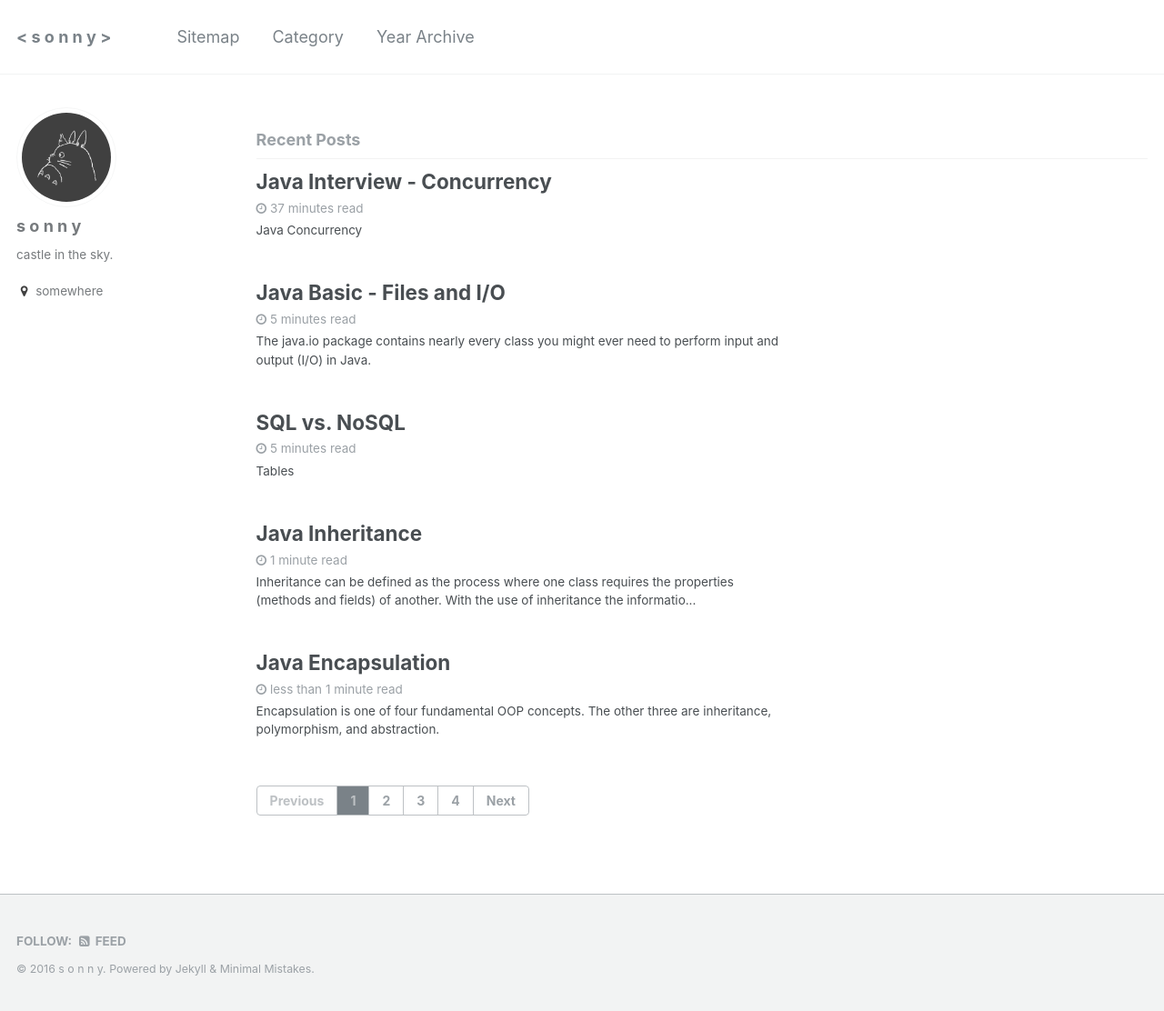
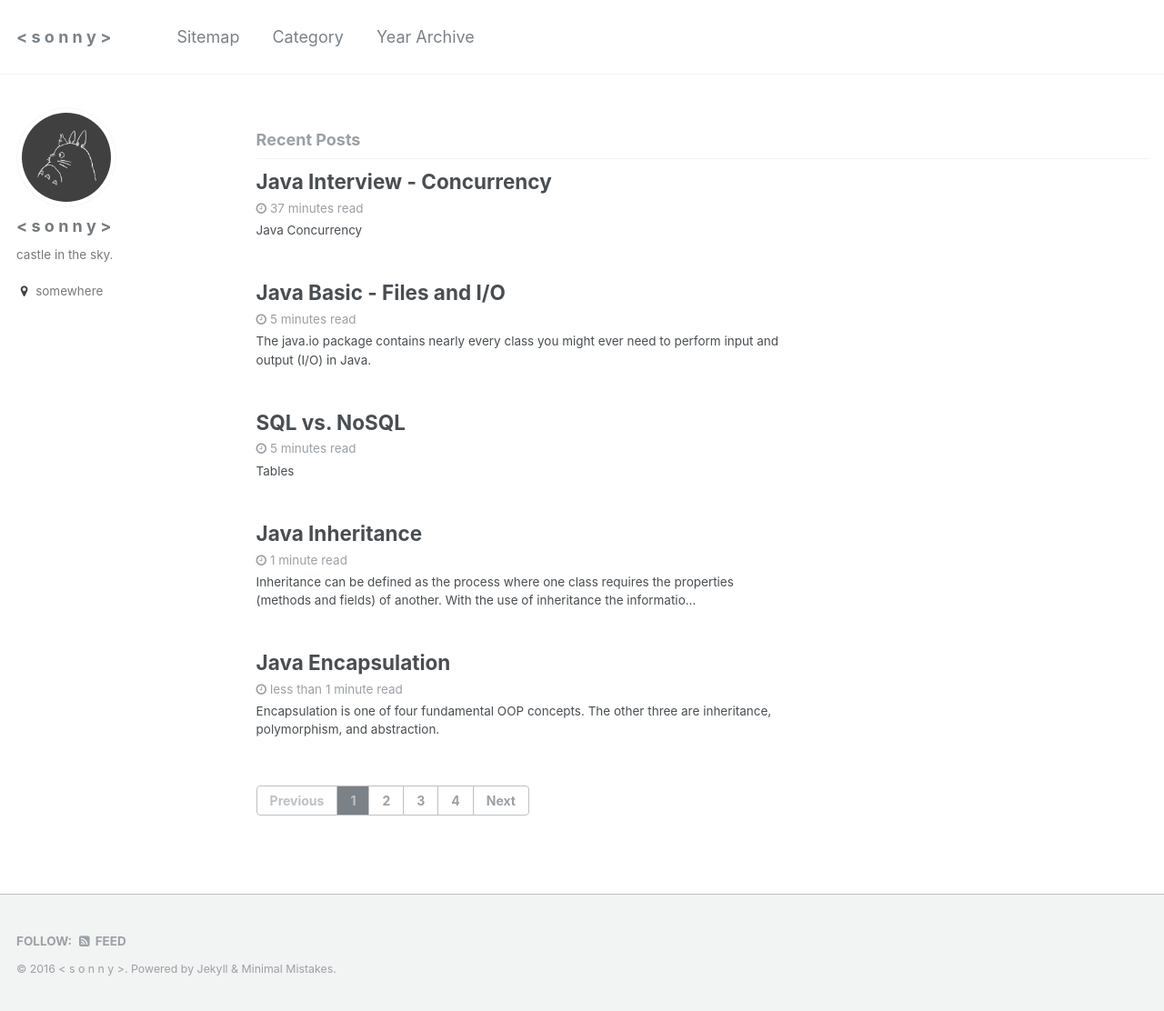
Before and after one commit to sonnyit/java, a Jekyll site: the page built from index.html, in a window 1280 px wide. Shown: the whole page at 91% size. Built offline with Jekyll 4.4.1, drawn with Linux system fonts in a browser that asks for light colours; the list of posts is cut into pages by our own code; part of the change alters nothing that is shown.

Commit message:
update anchors

```diff
--- a/_config.yml
+++ b/_config.yml
@@ -9,7 +9,7 @@
 locale                   : "en-US"
 title                    : "&lt; s o n n y &gt;"
 title_separator          : "-"
-name                     : &name "s o n n y"
+name                     : &name "&lt; s o n n y &gt;"
 description              : &description "Where I note some things I have read"
 url                      : https://sonnyit.github.io
 baseurl                  : "/java"# the subpath of your site, e.g. "/blog"
@@ -63,7 +63,7 @@ google_ad_slot           :
 
 # Site Author
 author:
-  name             : "s o n n y"
+  name             : "&lt; s o n n y &gt;"
   avatar           : "totoro.jpg"
   bio              : "castle in the sky."
   location         : "somewhere"
```
